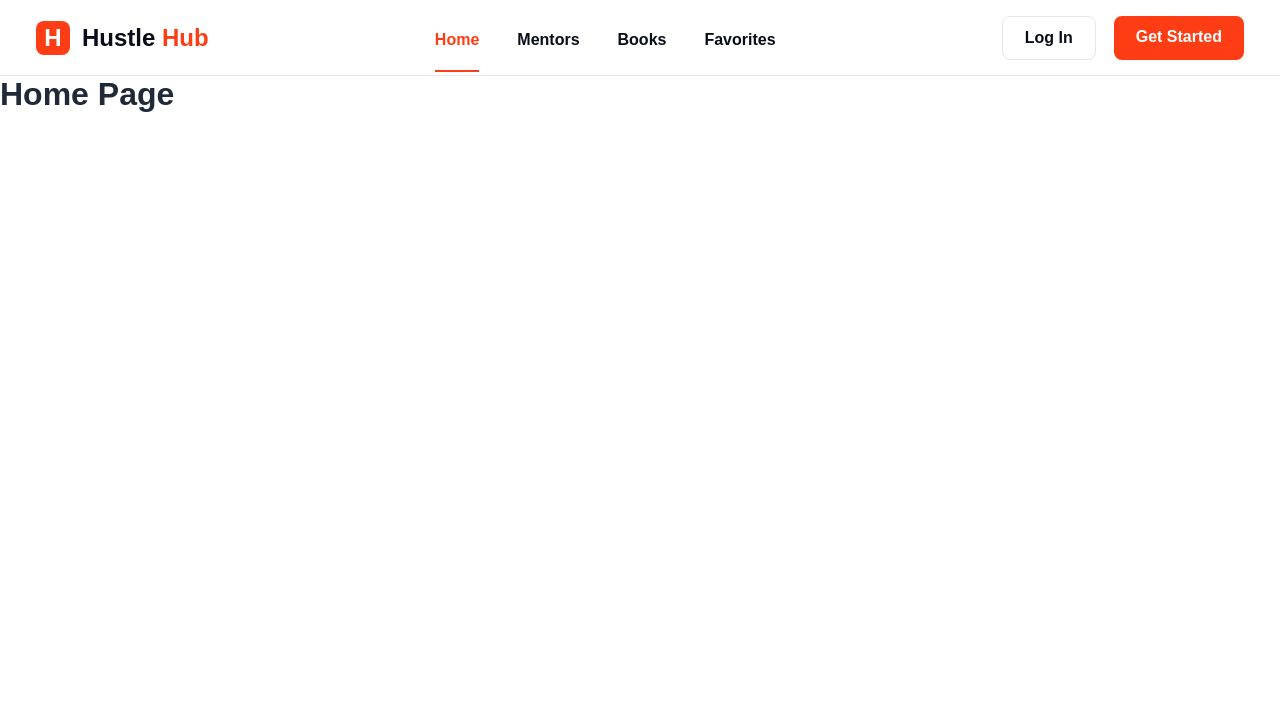
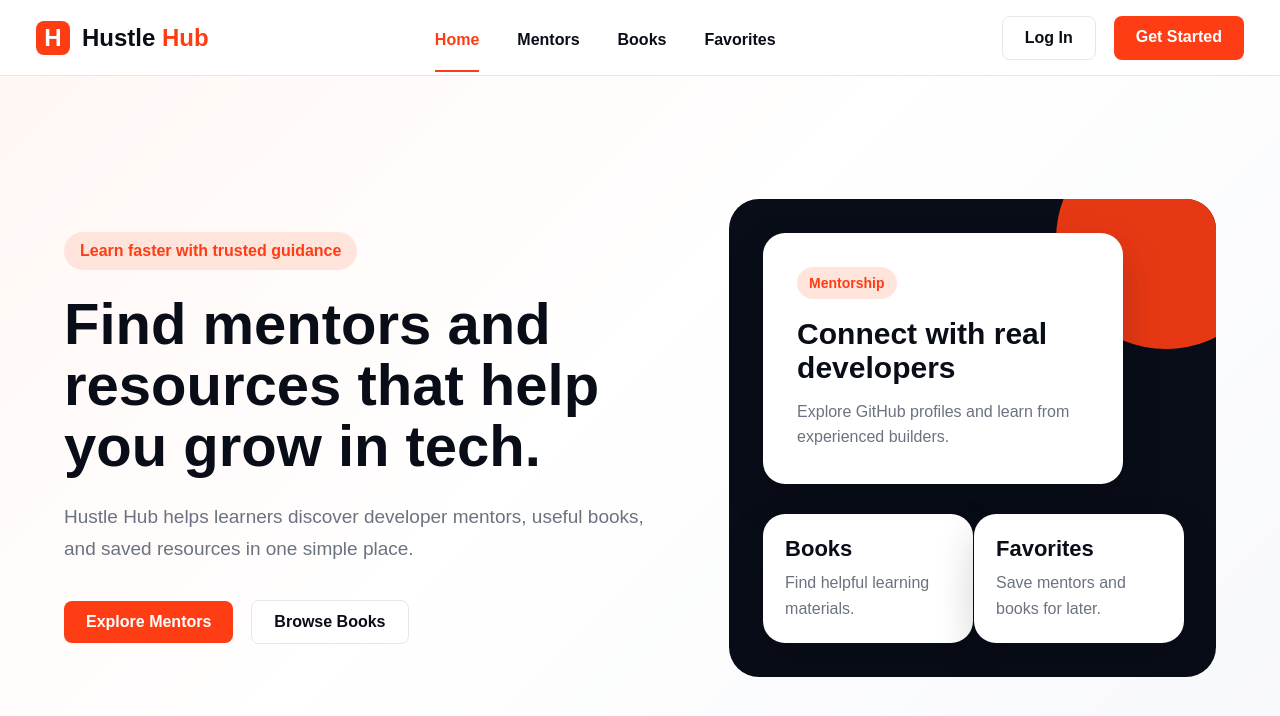
Before and after one commit to hashimow/HustleHub, a React (Vite) app in the folder hustlehub_frontend/: page / in a window 1280 px wide. Shown: the top 716 px of the page. Built offline with nearby package versions, Linux system fonts and the light colour scheme.

Commit message:
HU-10 Build Home page hero section

```diff
--- a/hustlehub_frontend/src/index.css
+++ b/hustlehub_frontend/src/index.css
@@ -128,3 +128,123 @@ main {
 .btn-orange:hover {
   background: var(--orange-dark);
 }
+
+.hero {
+  min-height: calc(100vh - 76px);
+  display: flex;
+  align-items: center;
+  background: linear-gradient(135deg, #fff7f4 0%, #ffffff 45%, #f7f8fb 100%);
+}
+
+.hero-grid {
+  display: grid;
+  grid-template-columns: 1.1fr 0.9fr;
+  align-items: center;
+  gap: 70px;
+}
+
+.hero-badge {
+  display: inline-block;
+  background: #ffe4dc;
+  color: var(--orange);
+  padding: 10px 16px;
+  border-radius: 999px;
+  font-weight: 700;
+  margin-bottom: 24px;
+}
+
+.hero-content h1 {
+  font-size: 58px;
+  line-height: 1.05;
+  color: var(--dark);
+  max-width: 700px;
+  margin-bottom: 24px;
+}
+
+.hero-text {
+  font-size: 19px;
+  line-height: 1.7;
+  color: var(--muted);
+  max-width: 590px;
+  margin-bottom: 34px;
+}
+
+.hero-buttons {
+  display: flex;
+  gap: 18px;
+  align-items: center;
+}
+
+.hero-visual {
+  min-height: 430px;
+  position: relative;
+  background: var(--dark);
+  border-radius: 30px;
+  padding: 34px;
+  overflow: hidden;
+}
+
+.hero-visual::before {
+  content: "";
+  position: absolute;
+  width: 220px;
+  height: 220px;
+  background: var(--orange);
+  border-radius: 50%;
+  top: -70px;
+  right: -60px;
+  opacity: 0.9;
+}
+
+.hero-card {
+  position: relative;
+  background: white;
+  border-radius: 22px;
+  box-shadow: 0 18px 40px rgba(0, 0, 0, 0.18);
+}
+
+.large-card {
+  padding: 34px;
+  max-width: 360px;
+}
+
+.card-tag {
+  display: inline-block;
+  color: var(--orange);
+  background: #ffe4dc;
+  padding: 8px 12px;
+  border-radius: 999px;
+  font-size: 14px;
+  font-weight: 700;
+  margin-bottom: 18px;
+}
+
+.large-card h3 {
+  font-size: 30px;
+  color: var(--dark);
+  margin-bottom: 14px;
+}
+
+.large-card p,
+.small-card p {
+  color: var(--muted);
+  line-height: 1.6;
+}
+
+.small-card {
+  width: 210px;
+  padding: 22px;
+  margin-top: 30px;
+}
+
+.small-card h4 {
+  color: var(--dark);
+  font-size: 22px;
+  margin-bottom: 8px;
+}
+
+.floating-card {
+  position: absolute;
+  right: 32px;
+  bottom: 34px;
+}
--- a/hustlehub_frontend/src/pages/Home.jsx
+++ b/hustlehub_frontend/src/pages/Home.jsx
@@ -1,5 +1,52 @@
+import { Link } from "react-router-dom";
+
 function Home() {
-  return <h1>Home Page</h1>;
+  return (
+    <section className="hero">
+      <div className="container hero-grid">
+        <div className="hero-content">
+          <p className="hero-badge">Learn faster with trusted guidance</p>
+
+          <h1>
+            Find mentors and resources that help you grow in tech.
+          </h1>
+
+          <p className="hero-text">
+            Hustle Hub helps learners discover developer mentors, useful books,
+            and saved resources in one simple place.
+          </p>
+
+          <div className="hero-buttons">
+            <Link to="/mentors" className="btn btn-orange">
+              Explore Mentors
+            </Link>
+
+            <Link to="/books" className="btn btn-light">
+              Browse Books
+            </Link>
+          </div>
+        </div>
+
+        <div className="hero-visual">
+          <div className="hero-card large-card">
+            <span className="card-tag">Mentorship</span>
+            <h3>Connect with real developers</h3>
+            <p>Explore GitHub profiles and learn from experienced builders.</p>
+          </div>
+
+          <div className="hero-card small-card">
+            <h4>Books</h4>
+            <p>Find helpful learning materials.</p>
+          </div>
+
+          <div className="hero-card small-card floating-card">
+            <h4>Favorites</h4>
+            <p>Save mentors and books for later.</p>
+          </div>
+        </div>
+      </div>
+    </section>
+  );
 }
 
 export default Home;
```
